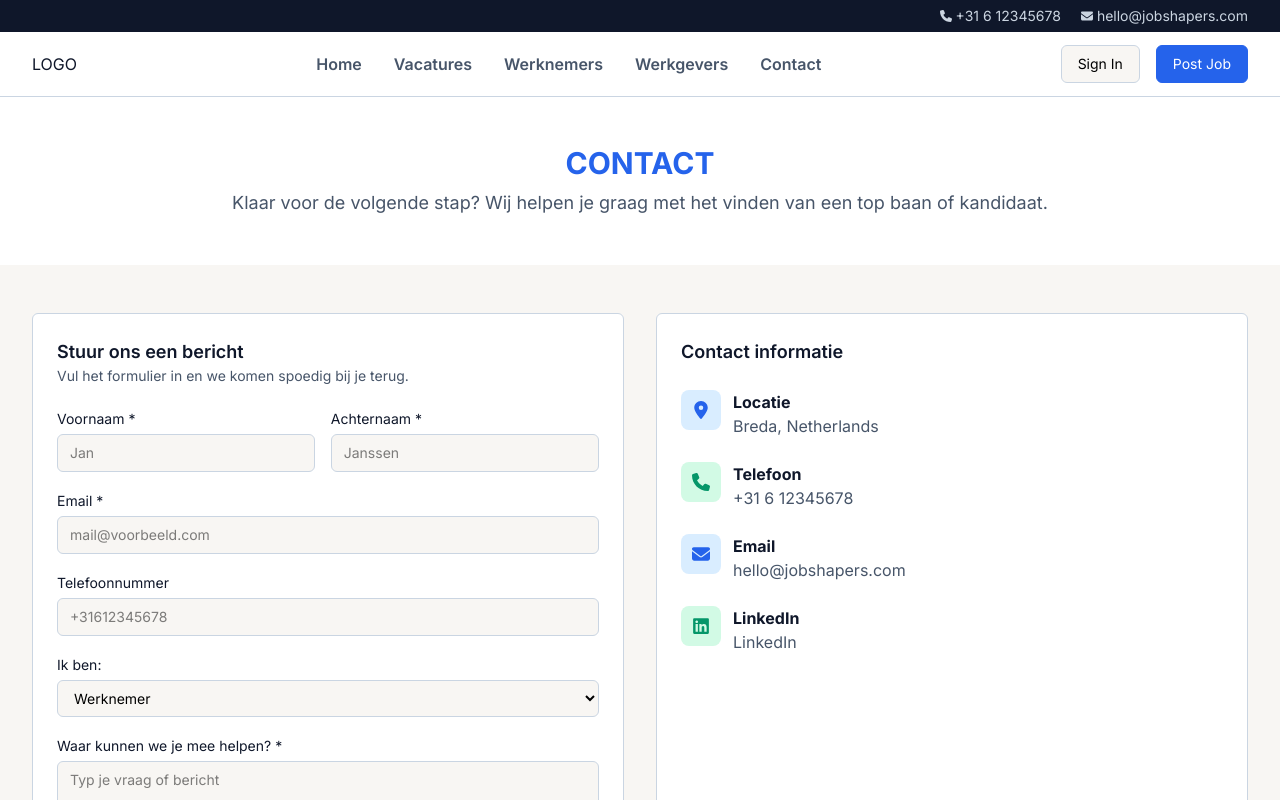
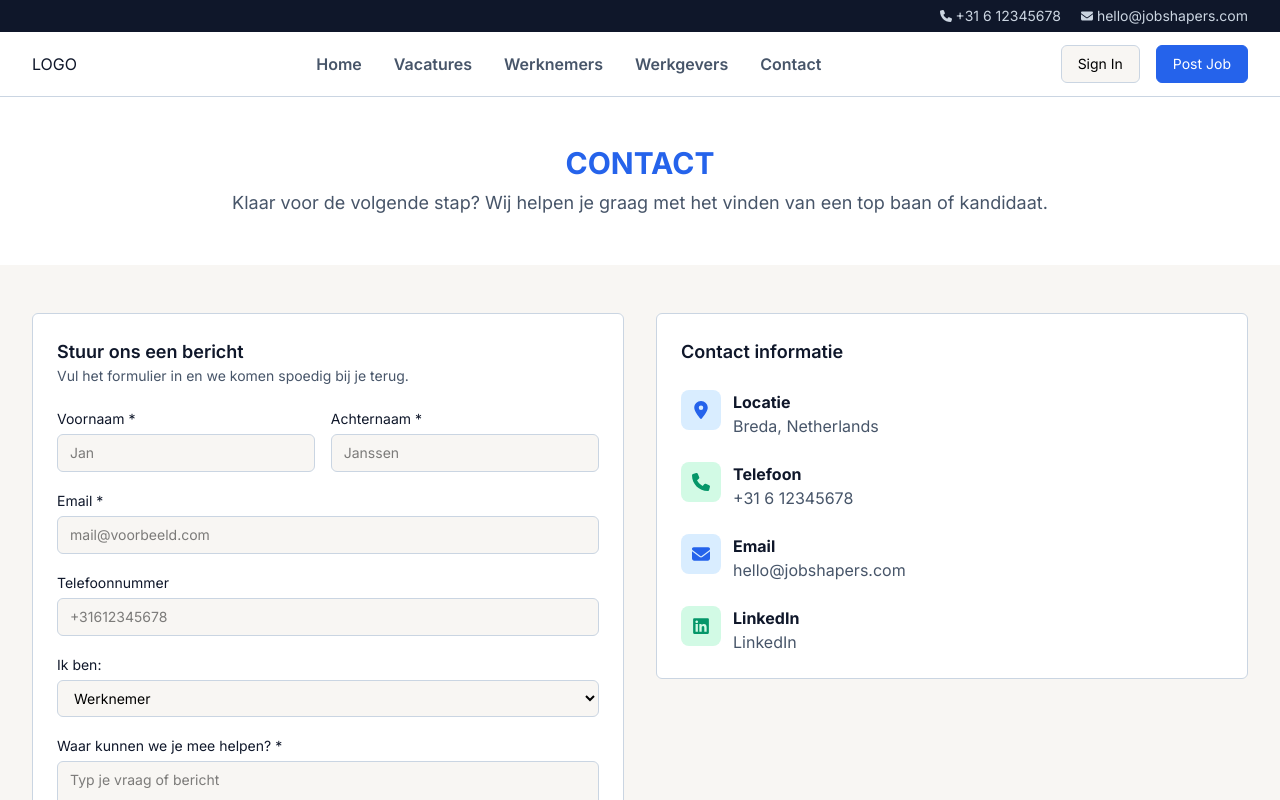
Before and after one commit to EdwinSch/jobshapers, a Next.js app: page /contact in a window 1280 px wide. Shown: the top 800 px of the page. Built offline with nearby package versions, Linux system fonts and the light colour scheme.

Commit message:
fix flexbox bug

```diff
--- a/app/contact/page.jsx
+++ b/app/contact/page.jsx
@@ -18,7 +18,7 @@ const ContactPage = () => {
 
       {/* Contact body */}
       <div className="bg-jsOffWhite">
-        <div className="mx-auto max-w-7xl py-8 md:py-12 px-4 md:px-6 lg:px-8 flex flex-col md:flex-row gap-8">
+        <div className="mx-auto max-w-7xl py-8 md:py-12 px-4 md:px-6 lg:px-8 flex flex-col md:flex-row gap-8 md:items-start">
           <ContactForm />
           <ContactInfoBox />
         </div>
```
